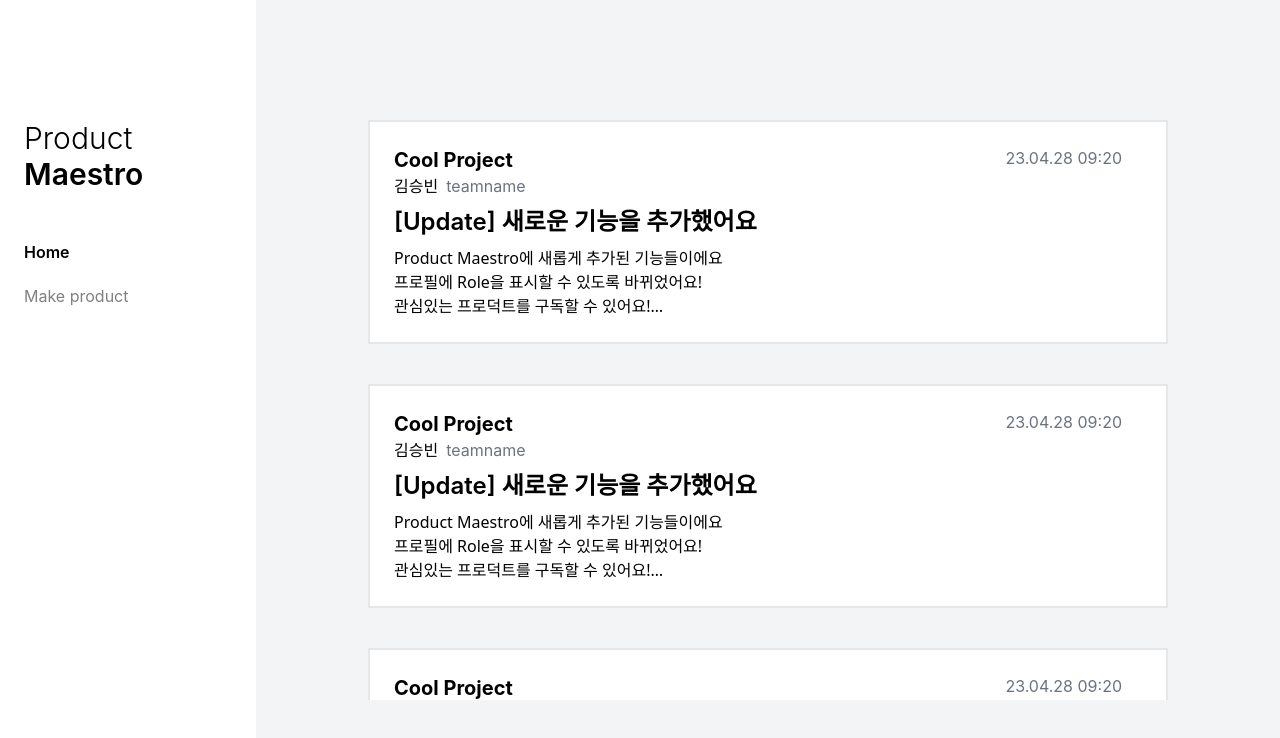
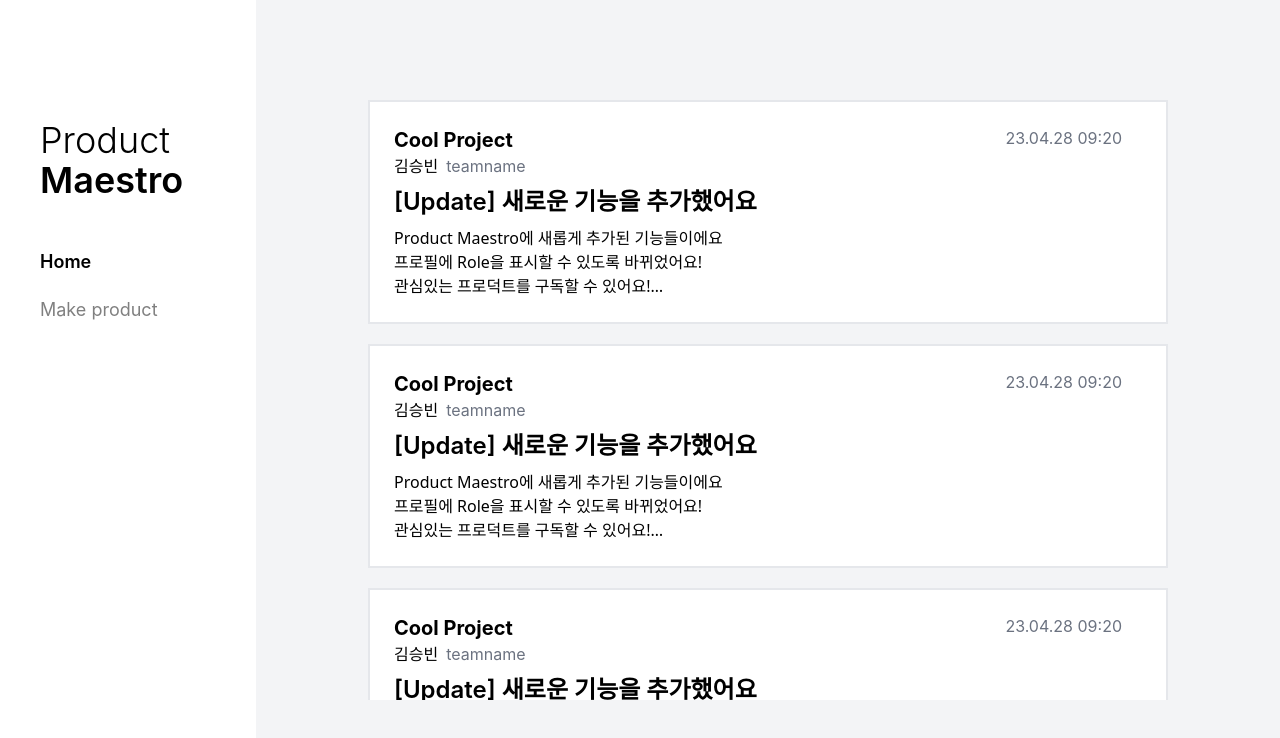
Before and after one commit to dongree/ProductMaestro, a React (Create React App) app: page / in a window 1280 px wide. Shown: the top 738 px of the page. Built offline with nearby package versions, Linux system fonts and the light colour scheme.

Commit message:
trim css

```diff
--- a/src/components/Card.jsx
+++ b/src/components/Card.jsx
@@ -3,7 +3,7 @@ import React from 'react';
 export default function Card({ info }) {
   const { projectname, username, teamname, date, title, description } = info;
   return (
-    <li className="flex flex-col bg-white p-6 cursor-pointer my-5 border-2 ">
+    <li className="flex flex-col bg-white p-6 cursor-pointer mb-5 border-2 ">
       <div className="flex justify-between">
         <p className="text-xl font-bold">{projectname}</p>
         <p className="mr-5 text-gray-500">{date}</p>
--- a/src/components/Nav.jsx
+++ b/src/components/Nav.jsx
@@ -3,10 +3,10 @@ import { NavLink } from 'react-router-dom';
 
 export default function Nav() {
   return (
-    <nav className=" basis-1/5 p-6">
+    <nav className=" basis-1/5 py-6 px-10">
       <div className="mt-24">
-        <p className="text-3xl font-light">Product</p>
-        <p className="text-3xl font-semibold">Maestro</p>
+        <p className="text-4xl font-light">Product</p>
+        <p className="text-4xl font-semibold">Maestro</p>
       </div>
       <ul className="mt-12 font">
         <NavLink
@@ -19,7 +19,7 @@ export default function Nav() {
           exact
           to="/"
         >
-          <li className="my-5">Home</li>
+          <li className="my-5 text-lg">Home</li>
         </NavLink>
         <NavLink
           style={({ isActive }) => {
@@ -30,7 +30,7 @@ export default function Nav() {
           }}
           to="/add"
         >
-          <li className="my-5">Make product</li>
+          <li className="my-5 text-lg">Make product</li>
         </NavLink>
       </ul>
     </nav>
```
